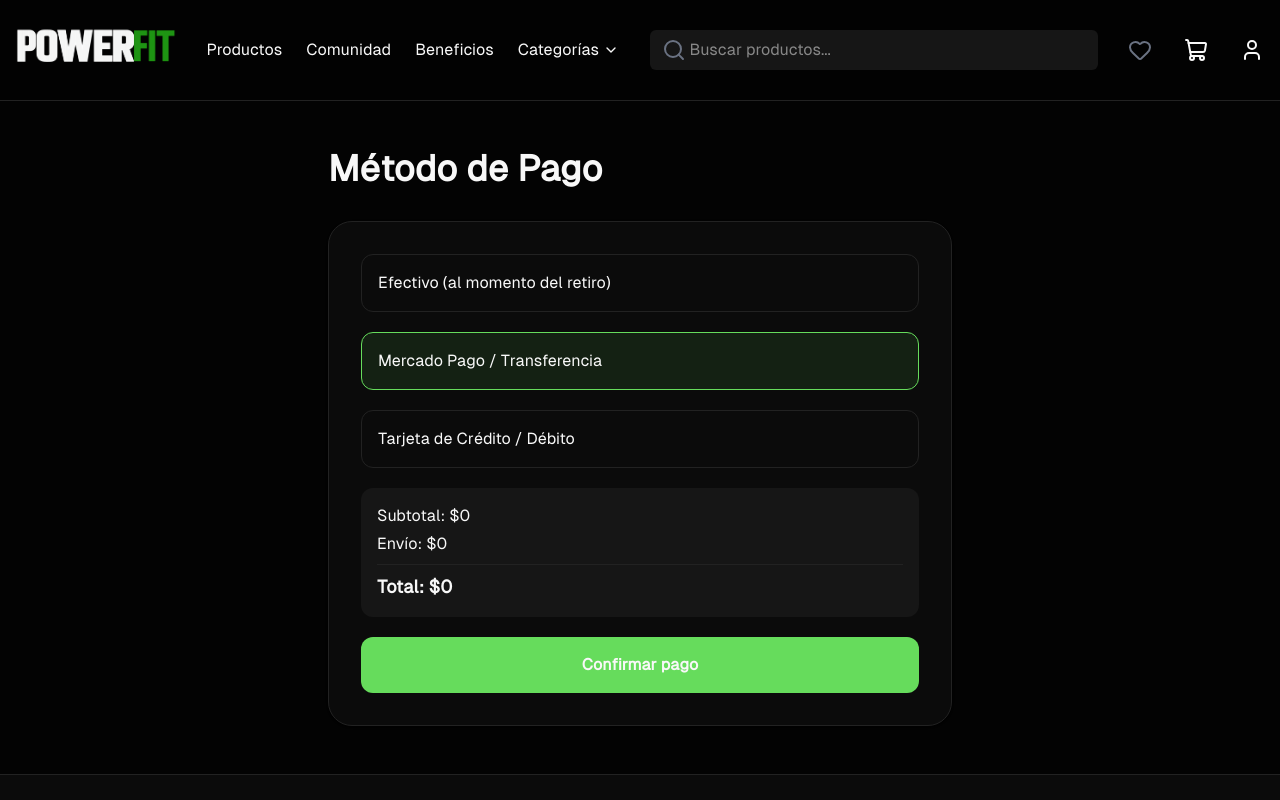
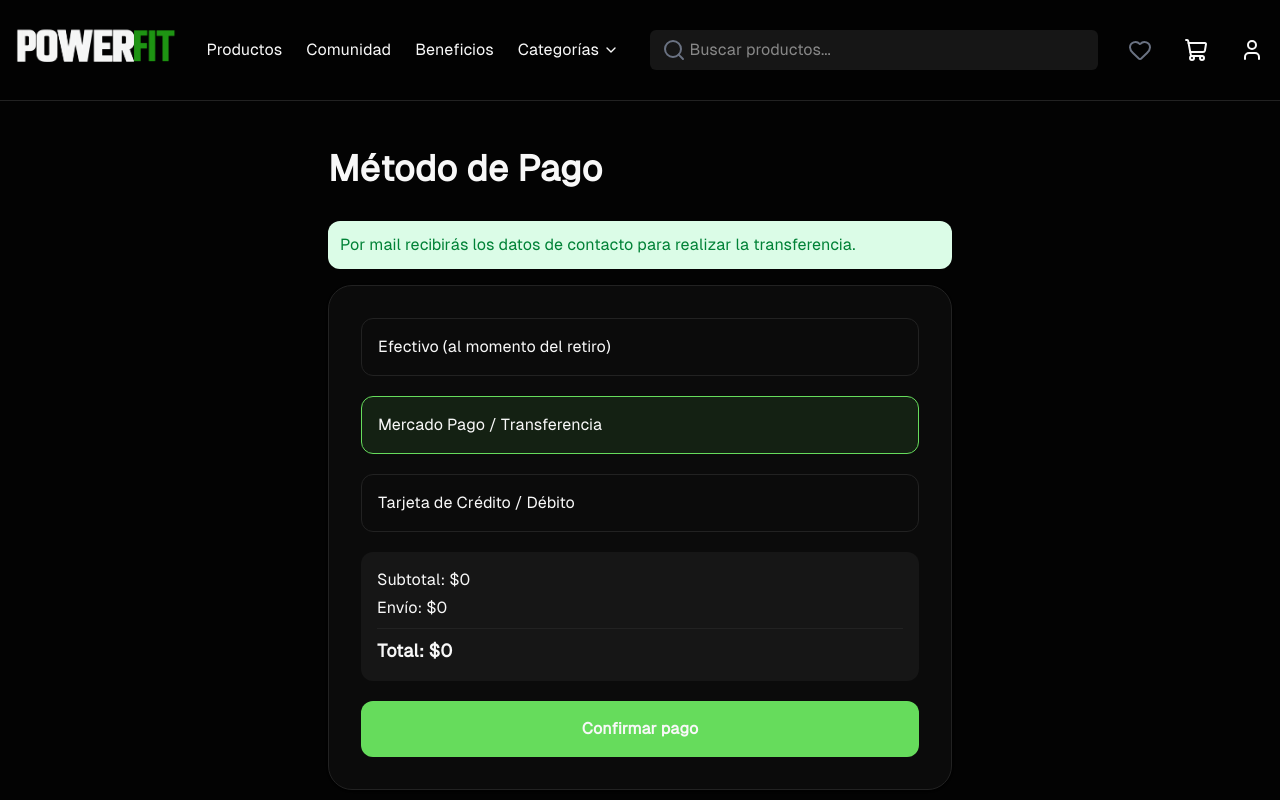
Before and after one commit to IvanPlaza44/powerfit_Frontend, a React (Vite) app: page /payment in a window 1280 px wide. Both pictures are taken after a click on the button "Mercado Pago / Transferencia". Shown: the top 800 px of the page. Built offline with nearby package versions, Linux system fonts and the light colour scheme.

Commit message:
alerts arreglo

```diff
--- a/src/views/Payment.jsx
+++ b/src/views/Payment.jsx
@@ -1,4 +1,4 @@
-import { useState } from "react";
+import { useState, useEffect } from "react";
 import { useSelector, useDispatch } from "react-redux";
 import { useNavigate } from "react-router-dom";
 import { resetCheckout } from "../redux/checkoutSlice";
@@ -7,7 +7,8 @@ import { clearCart } from "../redux/cartSlice";
 const Payment = () => {
   const navigate = useNavigate();
   const dispatch = useDispatch();
-
+  const [message, setMessage] = useState("");
+  const [messageType, setMessageType] = useState("");
   const checkout = useSelector((state) => state.checkout);
   const cartItems = useSelector((state) => state.cart.items);
 
@@ -36,7 +37,8 @@ const Payment = () => {
 
   const handlePayment = async () => {
     if (!paymentMethod) {
-      alert("Seleccioná un método de pago.");
+      setMessage("Seleccioná un método de pago.");
+      setMessageType("error");
       return;
     }
 
@@ -48,7 +50,8 @@ const Payment = () => {
         !cardData.name.trim()
       )
     ) {
-      alert("Completá correctamente los datos de la tarjeta.");
+      setMessage("Completá correctamente los datos de la tarjeta.");
+      setMessageType("error");
       return;
     }
 
@@ -68,27 +71,54 @@ const Payment = () => {
       });
 
       if (!res.ok) {
-        alert("Error al procesar la compra.");
+        setMessage("Error al procesar la compra.");
+        setMessageType("error")
         return;
       }
 
       dispatch(clearCart());
       dispatch(resetCheckout());
 
-      alert("Pago realizado con éxito.");
+      setMessage("Pago realizado con éxito.");
+      setMessageType("success");
 
-      navigate("/products");
+      setTimeout(() => {
+        navigate("/");
+      }, 2500);
     } catch (error) {
       console.error(error);
-      alert("Error de conexión.");
+      setMessage("Error de conexión.");
+      setMessageType("error");
     }
   };
+
+  useEffect(() => {
+    if (!message) return;
+
+    const timer = setTimeout(() => {
+      setMessage("");
+    }, 3000);
+
+    return () => clearTimeout(timer);
+  }, [message]);
 
   return (
     <div className="mx-auto max-w-2xl px-6 py-12">
       <h1 className="mb-8 text-4xl font-black">
         Método de Pago
       </h1>
+
+      {message && (
+        <div
+          className={`mb-4 p-3 rounded-xl font-medium ${
+            messageType === "error"
+              ? "bg-red-100 text-red-700"
+              : "bg-green-100 text-green-700"
+          }`}
+        >
+          {message}
+        </div>
+      )}
 
       <div className="space-y-5 rounded-3xl border border-border bg-card p-8 shadow-sm">
 
@@ -121,9 +151,10 @@ const Payment = () => {
           type="button"
           onClick={() => {
             setPaymentMethod("transfer");
-            alert(
+            setMessage(
               "Por mail recibirás los datos de contacto para realizar la transferencia."
             );
+            setMessageType("success");
           }}
           className={`w-full rounded-xl border p-4 text-left ${
             paymentMethod === "transfer"
```
